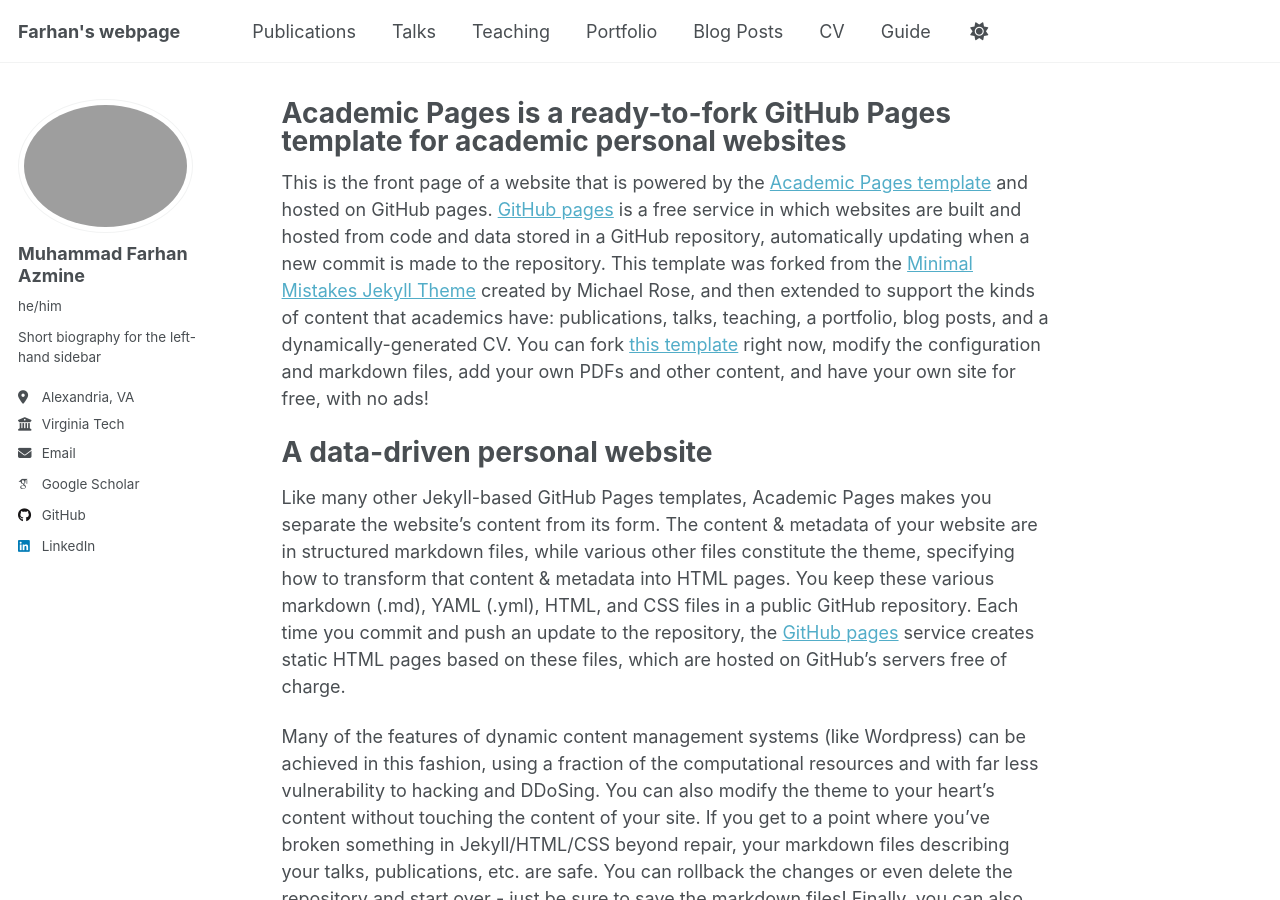
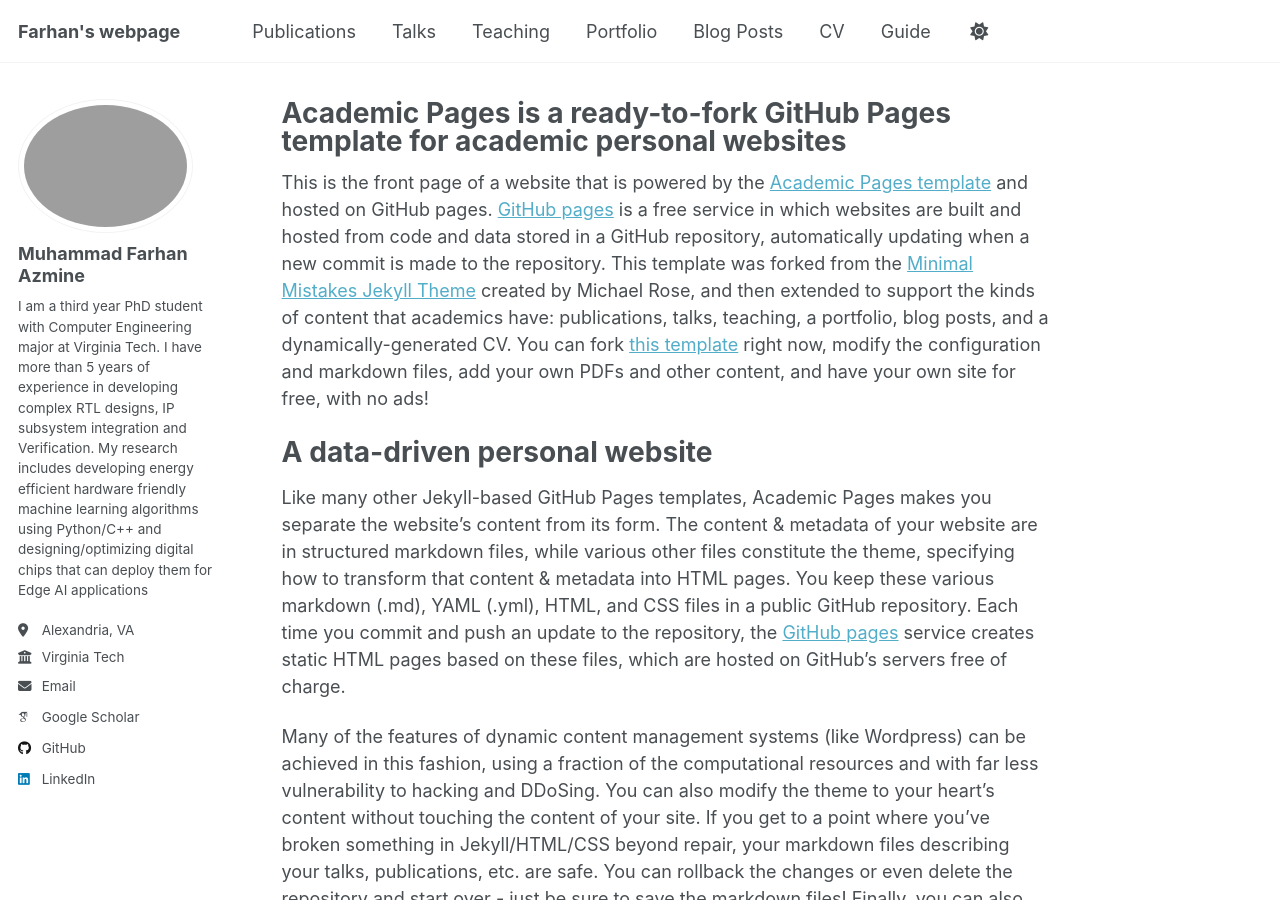
Before and after one commit to muhammadfarhan720/muhammadfarhan720.github.io, a Jekyll site: the page built from _pages/about.md, in a window 1280 px wide and 900 px high. Built offline with Jekyll 4.4.1, drawn with Linux system fonts in a browser that asks for light colours; some web fonts are replaced.

Commit message:
Update _config.yml

```diff
--- a/_config.yml
+++ b/_config.yml
@@ -24,12 +24,12 @@ author:
   # Biographic information
   avatar           : "github_photo_2.jpg"
   name             : "Muhammad Farhan Azmine"
-  pronouns         : "he/him"
-  bio              : "Short biography for the left-hand sidebar"
+  pronouns         : #"he/him"
+  bio              : "I am a third year PhD student with Computer Engineering major at Virginia Tech. I have more than 5 years of experience in developing complex RTL designs, IP subsystem integration and Verification. My research includes developing energy efficient hardware friendly machine learning algorithms using Python/C++ and designing/optimizing digital chips that can deploy them for Edge AI applications"
   location         : "Alexandria, VA"
   employer         : "Virginia Tech"
   uri              : # URL
-  email            : "none@example.org"
+  email            : "muhammadfarhan@vt.edu"
 
   # Academic websites
   academia         : # URL
```
